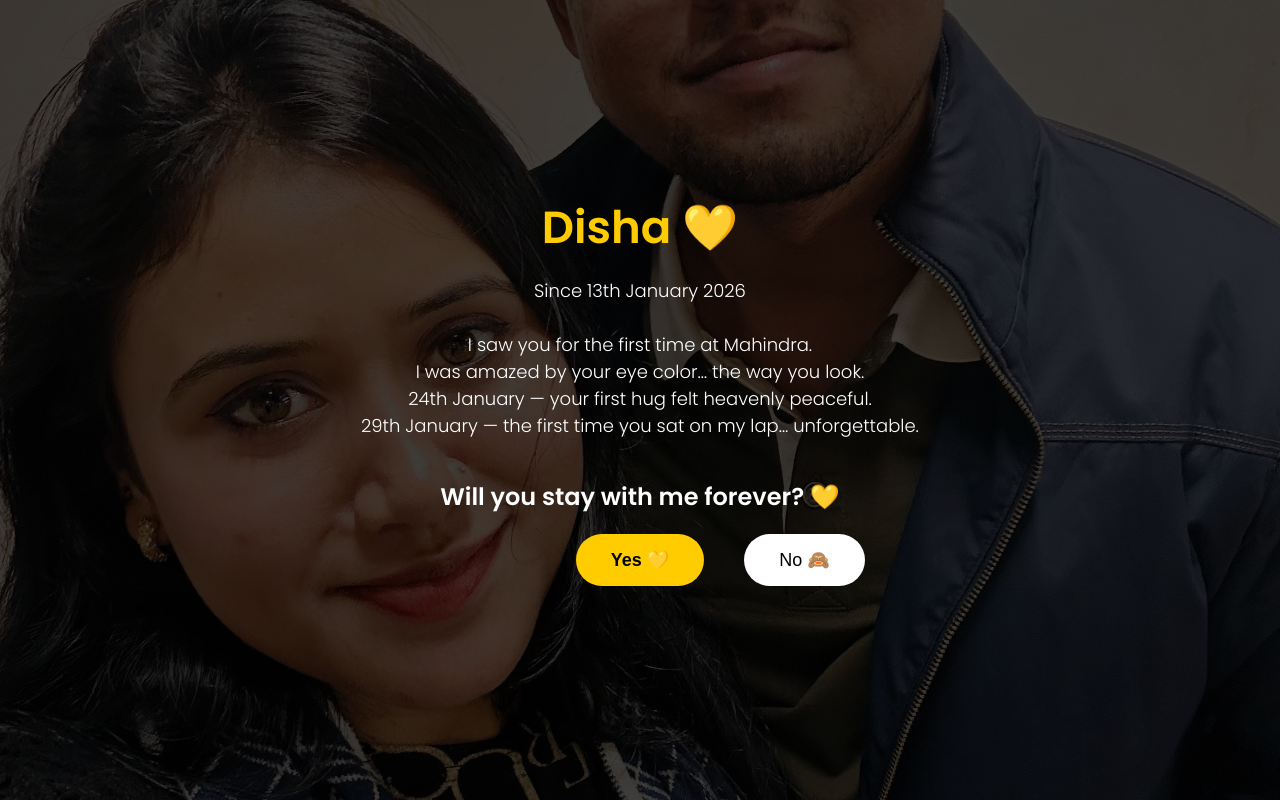
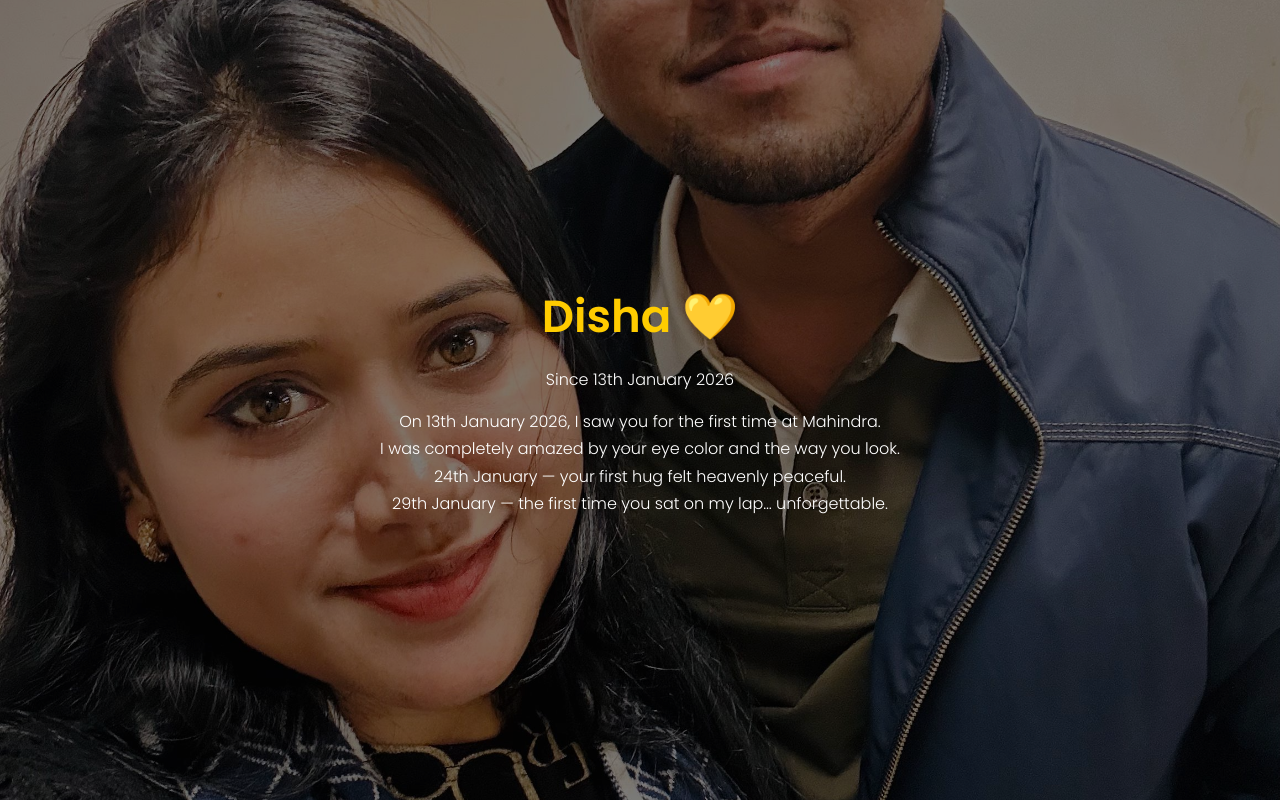
Before and after one commit to mehadihs/valentine_, a plain HTML site: page index.html in a window 1280 px wide. Drawn offline with Linux system fonts and the light colour scheme.

Commit message:
index.html

```diff
--- a/index.html
+++ b/index.html
@@ -12,46 +12,29 @@
 
 body{
     font-family:'Poppins',sans-serif;
-    height:100vh;
+    background:black;
+    color:white;
     overflow:hidden;
-    color:white;
-    text-align:center;
-    background:url("disha.jpeg") center/cover no-repeat fixed;
 }
 
-/* Dark overlay */
-body::before{
-    content:"";
+/* ---------- INTRO ---------- */
+.intro{
     position:fixed;
-    top:0;left:0;
-    width:100%;height:100%;
-    background:rgba(0,0,0,0.75);
-    z-index:-1;
-}
-
-.container{
-    position:relative;
+    width:100%;
     height:100vh;
+    background:black;
     display:flex;
     flex-direction:column;
     justify-content:center;
     align-items:center;
-    padding:20px;
-}
-
-/* Intro */
-.intro{
+    text-align:center;
+    z-index:10;
     animation:fadeIn 2s ease forwards;
 }
 
-h1{
-    font-size:45px;
-    color:#ffcc00;
-}
-
-.sub{
-    margin-top:15px;
-    font-size:18px;
+.intro h1{
+    font-size:40px;
+    margin-bottom:10px;
 }
 
 @keyframes fadeIn{
@@ -59,18 +42,56 @@ h1{
     to{opacity:1;}
 }
 
-/* Question */
+/* ---------- HERO ---------- */
+.hero{
+    display:none;
+    position:relative;
+    width:100%;
+    height:100vh;
+    justify-content:center;
+    align-items:center;
+    text-align:center;
+    overflow:hidden;
+}
+
+.hero::before{
+    content:"";
+    position:absolute;
+    width:100%;
+    height:100%;
+    background:url("disha.jpeg") center center no-repeat;
+    background-size:cover;
+    filter:brightness(0.5);
+    z-index:-1;
+}
+
+.hero-content{
+    max-width:700px;
+    padding:20px;
+}
+
+.hero-content h1{
+    font-size:45px;
+    color:#ffcc00;
+}
+
+.hero-content p{
+    margin-top:15px;
+    line-height:1.7;
+}
+
+/* ---------- QUESTION ---------- */
 .question{
+    margin-top:30px;
     display:none;
-    margin-top:40px;
 }
 
 button{
-    padding:15px 35px;
+    padding:14px 35px;
     border:none;
     border-radius:40px;
     font-size:18px;
-    margin:20px;
+    margin:15px;
     cursor:pointer;
     transition:0.3s;
 }
@@ -81,74 +102,87 @@ button{
     font-weight:bold;
 }
 
+#yes:hover{
+    transform:scale(1.1);
+}
+
 #no{
     background:white;
     color:black;
     position:absolute;
 }
 
-/* Celebration */
+/* ---------- CELEBRATION ---------- */
 .celebration{
     position:fixed;
-    top:0;left:0;
-    width:100%;height:100%;
+    width:100%;
+    height:100%;
+    top:0;
+    left:0;
     pointer-events:none;
     overflow:hidden;
 }
 
 .particle{
     position:absolute;
-    font-size:30px;
+    font-size:28px;
     animation:explode 3s linear forwards;
 }
 
 @keyframes explode{
     0%{transform:translateY(0) scale(1);opacity:1;}
-    100%{transform:translateY(-800px) scale(2);opacity:0;}
+    100%{transform:translateY(-900px) scale(2);opacity:0;}
 }
 
-/* Letter */
+/* ---------- LETTER ---------- */
 .letter{
     display:none;
-    position:absolute;
-    top:0;
+    position:fixed;
     width:100%;
-    height:100%;
+    height:100vh;
+    background:black;
+    padding:100px 20px;
     overflow-y:auto;
-    padding:100px 20px;
     font-family:'Noto Serif Bengali',serif;
     line-height:1.9;
     font-size:20px;
-    background:rgba(0,0,0,0.85);
 }
 </style>
 </head>
 
 <body>
 
-<div class="container">
+<!-- INTRO SCREEN -->
+<div class="intro" id="intro">
+    <h1>Disha 💛</h1>
+    <h2>Since 13th January 2026...</h2>
+    <h2>Mehadi's forever choice...</h2>
+</div>
 
-<div class="intro">
+<!-- HERO -->
+<div class="hero" id="hero">
+    <div class="hero-content">
         <h1>Disha 💛</h1>
-    <div class="sub">
-        Since 13th January 2026<br><br>
-        I saw you for the first time at Mahindra.<br>
-        I was amazed by your eye color… the way you look.<br>
+        <p>Since 13th January 2026</p>
+
+        <p>
+        On 13th January 2026, I saw you for the first time at Mahindra.<br>
+        I was completely amazed by your eye color and the way you look.<br>
         24th January — your first hug felt heavenly peaceful.<br>
         29th January — the first time you sat on my lap… unforgettable.
-    </div>
-</div>
+        </p>
 
         <div class="question" id="question">
-    <h2>Will you stay with me forever? 💛</h2>
+            <h2>Will you stay with Mehadi forever? 💛</h2>
             <button id="yes">Yes 💛</button>
             <button id="no">No 🙈</button>
         </div>
-
+    </div>
 </div>
 
 <div class="celebration" id="celebration"></div>
 
+<!-- LETTER -->
 <div class="letter" id="letter">
 <h2 style="color:#ffcc00;">তোমার জন্য আমার কথা 💛</h2><br>
 
@@ -157,32 +191,38 @@ button{
 ১৩ই জানুয়ারি ২০২৬ যেদিন তোমাকে প্রথম দেখি,
 সেদিন থেকেই আমার পৃথিবী বদলে যায়।<br><br>
 
-    তোমার চোখের রঙ, তোমার হাসি,
-    তোমার উপস্থিতি — সবকিছু যেন অন্যরকম।<br><br>
+তোমার চোখের রঙ, তোমার হাসি —
+সবকিছু যেন অন্যরকম।<br><br>
 
 ২৪শে জানুয়ারির সেই প্রথম আলিঙ্গন —
 মনে হয়েছিল স্বর্গের শান্তি পেয়েছি।<br><br>
 
 ২৯শে জানুয়ারির সেই মুহূর্ত —
 যখন তুমি প্রথম আমার কোলে বসেছিলে —
-    সেই মুহূর্ত আমার জীবনের স্মৃতির পাতায় চিরদিন থাকবে।<br><br>
+সেই মুহূর্ত চিরকাল আমার হৃদয়ে থাকবে।<br><br>
 
 আমি শুধু আজ নয়,
 আমি চিরকাল তোমাকেই চাই। 💛<br><br>
 
-    — তোমার
+ভালোবাসা রইলো,<br>
+তোমার মেহাদি 💛
 </div>
 
 <script>
 
-/* Show question after 3 seconds */
+/* Intro → Hero */
+setTimeout(()=>{
+    document.getElementById("intro").style.display="none";
+    document.getElementById("hero").style.display="flex";
+},4000);
+
+/* Show question */
 setTimeout(()=>{
     document.getElementById("question").style.display="block";
-},3000);
+},7000);
 
-/* Move NO button properly */
+/* Move NO button */
 const noBtn=document.getElementById("no");
-
 noBtn.addEventListener("mouseover",()=>{
     const maxX=window.innerWidth-100;
     const maxY=window.innerHeight-100;
@@ -190,32 +230,26 @@ noBtn.addEventListener("mouseover",()=>{
     noBtn.style.top=Math.random()*maxY+"px";
 });
 
-/* YES explosion */
+/* YES click explosion */
 document.getElementById("yes").addEventListener("click",()=>{
-
     const celebration=document.getElementById("celebration");
 
-    for(let i=0;i<150;i++){
+    for(let i=0;i<200;i++){
         const p=document.createElement("div");
         p.classList.add("particle");
-
         const emojis=["💛","🌼","🎈"];
         p.innerHTML=emojis[Math.floor(Math.random()*emojis.length)];
-
         p.style.left=Math.random()*100+"%";
         p.style.top="80%";
-
         celebration.appendChild(p);
-
         setTimeout(()=>{p.remove();},3000);
     }
 
     setTimeout(()=>{
+        document.getElementById("hero").style.display="none";
         document.getElementById("letter").style.display="block";
-    },1500);
-
+    },2000);
 });
-
 </script>
 
 </body>
```
Lines whose indentation alone changed are shown as unchanged.
